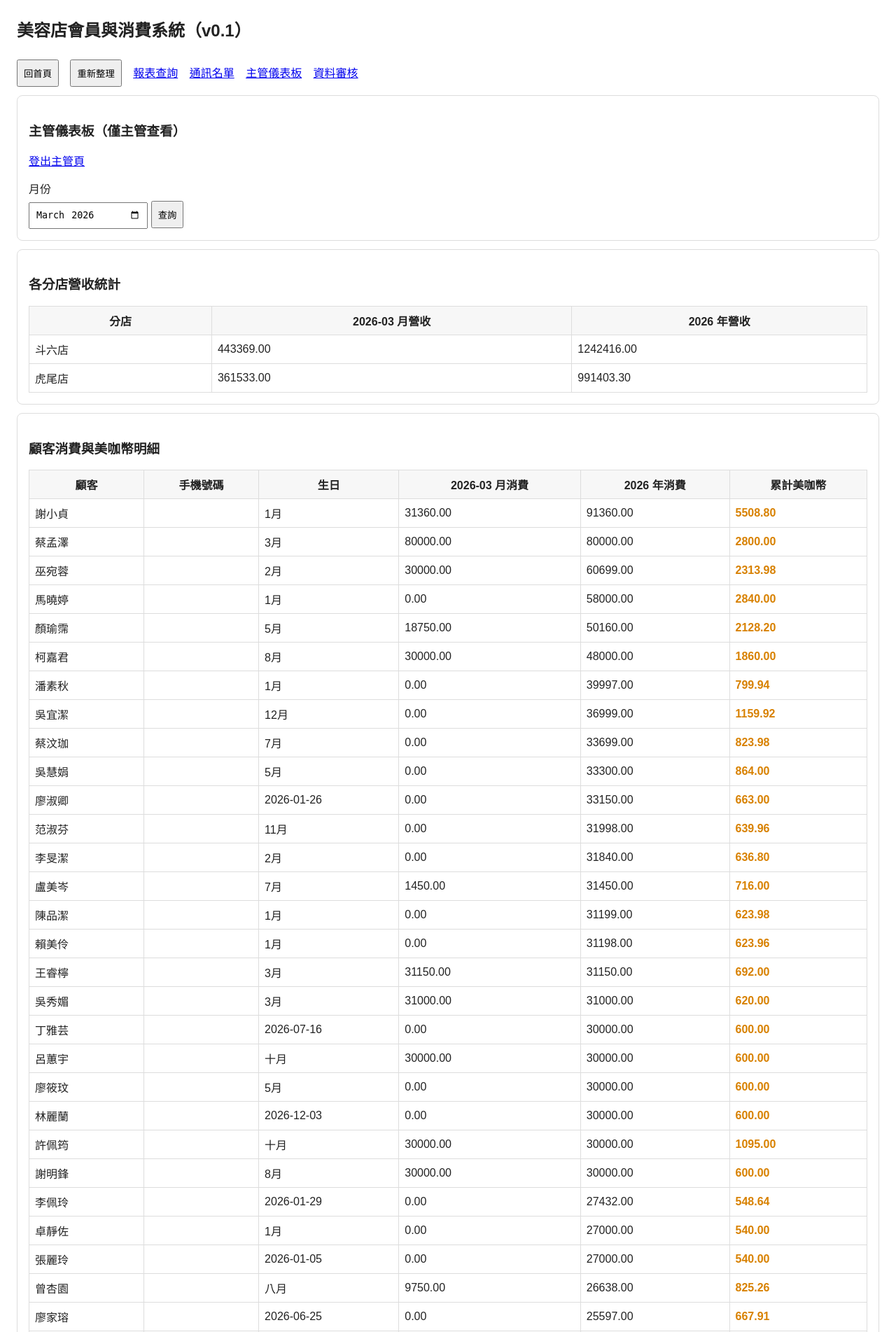
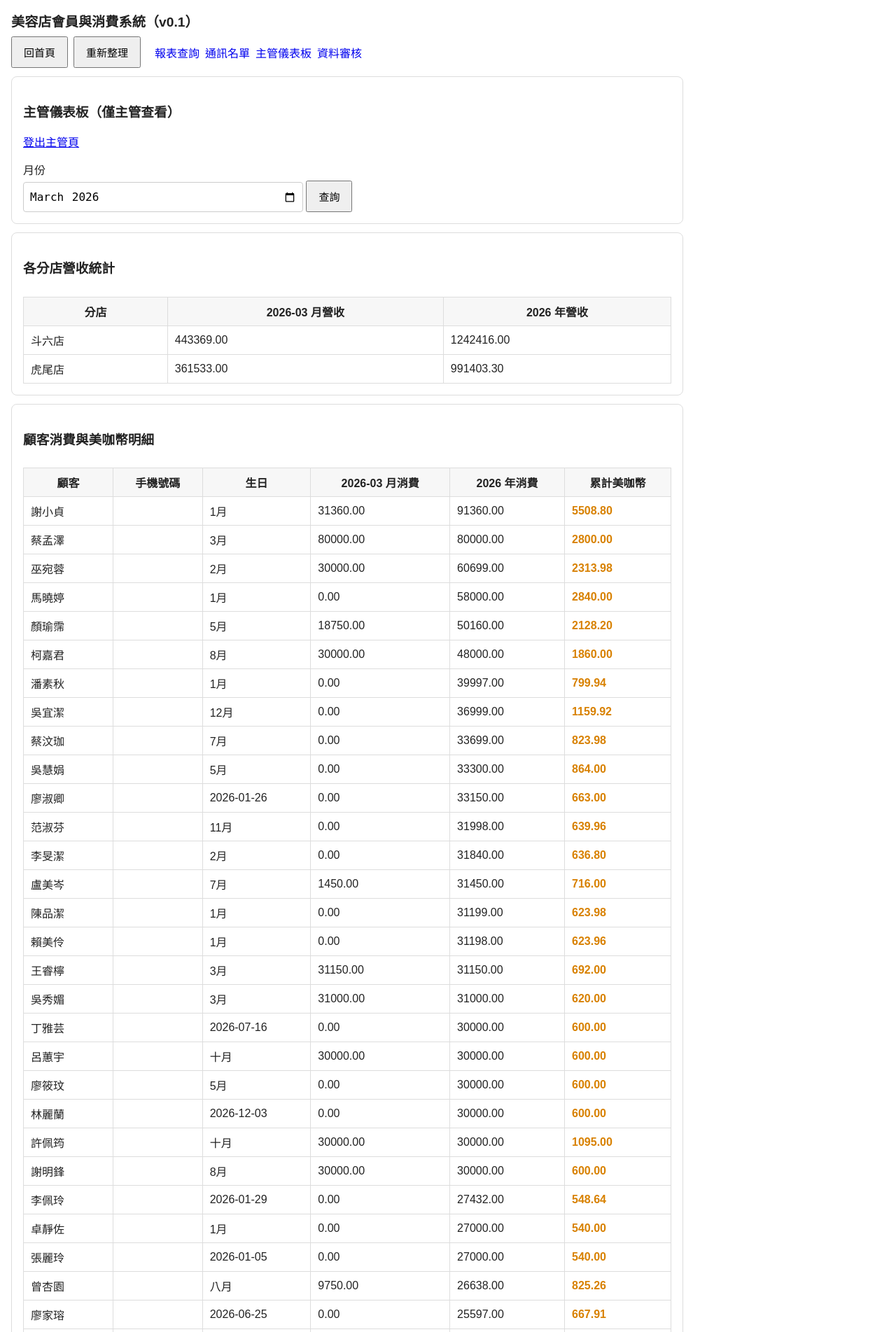
Before and after one commit to sisisleeping-web/beauty-vip-webapp, a Flask app: page /manager in a window 1280 px wide. Shown: the top 1903 px of the page at 70% size. Run offline with Flask 3, Linux system fonts and the light colour scheme; a user stored in the database is signed in; data comes from the database, SQL or seed files in the repository.

Commit message:
feat: mobile-friendly responsive layout
- base.html: box-sizing reset, flex nav wrapping, 16px inputs (no iOS zoom),
  touch-friendly button min-height 44px, table-wrap class for horizontal scroll,
  max-width form controls, mobile media query
- contacts/report/review/manager: wrap <table> in <div class='table-wrap'>
  for horizontal scrollability on small screens

No functional changes.

```diff
--- a/templates/base.html
+++ b/templates/base.html
@@ -5,15 +5,52 @@
   <meta name="viewport" content="width=device-width,initial-scale=1">
   <title>美容店消費系統</title>
   <style>
-    body { font-family: Arial, sans-serif; margin: 24px; color: #222; }
-    nav a { margin-right: 12px; }
+    /* === Base === */
+    *, *::before, *::after { box-sizing: border-box; }
+    body { font-family: Arial, sans-serif; margin: 16px; color: #222; max-width: 960px; }
+    h2 { font-size: 1.2rem; margin-bottom: 8px; }
+
+    /* === Nav === */
+    nav { display: flex; flex-wrap: wrap; gap: 8px; margin-bottom: 12px; align-items: center; }
+    nav a { text-decoration: none; }
+    nav a button, nav button { cursor: pointer; }
+
+    /* === Cards === */
     .card { border: 1px solid #ddd; border-radius: 8px; padding: 16px; margin: 12px 0; }
-    label { display:block; margin-top: 10px; }
-    input, select, button { padding: 8px; margin-top: 6px; }
-    table { border-collapse: collapse; width: 100%; margin-top: 10px; }
-    th, td { border: 1px solid #ddd; padding: 8px; }
+
+    /* === Forms === */
+    label { display: block; margin-top: 10px; }
+    input, select, textarea {
+      padding: 10px 8px;
+      margin-top: 6px;
+      width: 100%;
+      max-width: 400px;
+      font-size: 16px; /* prevent iOS auto-zoom */
+      border: 1px solid #ccc;
+      border-radius: 4px;
+    }
+    button {
+      padding: 10px 16px;
+      font-size: 15px;
+      cursor: pointer;
+      min-height: 44px; /* touch target */
+    }
+
+    /* === Tables === */
+    .table-wrap { overflow-x: auto; -webkit-overflow-scrolling: touch; width: 100%; }
+    table { border-collapse: collapse; width: 100%; margin-top: 10px; min-width: 480px; }
+    th, td { border: 1px solid #ddd; padding: 8px 10px; white-space: nowrap; }
     th { background: #f7f7f7; }
+
+    /* === Misc === */
     .ok { color: #0a7a2d; }
+
+    /* === Mobile tweaks === */
+    @media (max-width: 600px) {
+      body { margin: 10px; }
+      input, select, textarea { max-width: 100%; }
+      .card { padding: 12px; }
+    }
   </style>
 </head>
 <body>
--- a/templates/contacts.html
+++ b/templates/contacts.html
@@ -19,7 +19,7 @@
     <a href="/contacts"><button type="button">清除</button></a>
   </form>
 
-  <table>
+  <div class="table-wrap"><table>
     <tr>
       <th>顧客姓名</th>
       <th>手機號碼</th>
@@ -53,7 +53,7 @@
         </td>
     </tr>
     {% endfor %}
-  </table>
+  </table></div>
   {% if not customers %}
     <p>目前沒有符合的資料。</p>
   {% endif %}
--- a/templates/manager.html
+++ b/templates/manager.html
@@ -12,7 +12,7 @@
 
 <div class="card">
   <h3>各分店營收統計</h3>
-  <table>
+  <div class="table-wrap"><table>
     <tr><th>分店</th><th>{{ month }} 月營收</th><th>{{ month[:4] }} 年營收</th></tr>
     {% for r in store_stats %}
     <tr>
@@ -21,12 +21,12 @@
       <td>{{ '%.2f'|format(r.year_revenue or 0) }}</td>
     </tr>
     {% endfor %}
-  </table>
+  </table></div>
 </div>
 
 <div class="card">
   <h3>顧客消費與美咖幣明細</h3>
-  <table>
+  <div class="table-wrap"><table>
     <tr><th>顧客</th><th>手機號碼</th><th>生日</th><th>{{ month }} 月消費</th><th>{{ month[:4] }} 年消費</th><th>累計美咖幣</th></tr>
     {% for c in customer_stats %}
     <tr>
@@ -38,6 +38,6 @@
       <td style="color: #d88100; font-weight: bold;">{{ '%.2f'|format(c.total_cashback or 0) }}</td>
     </tr>
     {% endfor %}
-  </table>
+  </table></div>
 </div>
 {% endblock %}
--- a/templates/review.html
+++ b/templates/review.html
@@ -36,7 +36,7 @@
   <h4>A. 可疑生日（預設值/佔位符）</h4>
   <p style="color:#888;font-size:0.9em;">生日為常見預設值（如 2000-01-01）的客戶，共 <strong>{{ suspicious_rows|length }}</strong> 筆。</p>
   {% if suspicious_rows %}
-  <table>
+  <div class="table-wrap"><table>
     <thead>
       <tr>
         <th>ID</th><th>姓名</th><th>電話</th><th>生日</th><th>門市</th><th>建立時間</th><th>狀態</th><th>操作</th>
@@ -84,7 +84,7 @@
     </tr>
     {% endfor %}
     </tbody>
-  </table>
+  </table></div>
   {% else %}
   <p style="color:#0a7a2d;">✅ 目前無可疑生日資料。</p>
   {% endif %}
@@ -124,7 +124,7 @@
       </tr>
       {% endfor %}
       </tbody>
-    </table>
+    </table></div>
     <div style="margin-top:8px;display:flex;gap:8px;align-items:center;">
       {% if grp.review_status != 'reviewed' %}
       <form method="post" action="/review/mark/multi_birthday/multibd_{{ grp.name }}">
```
Also changed, not shown: templates/report.html (+6 -6 lines).
